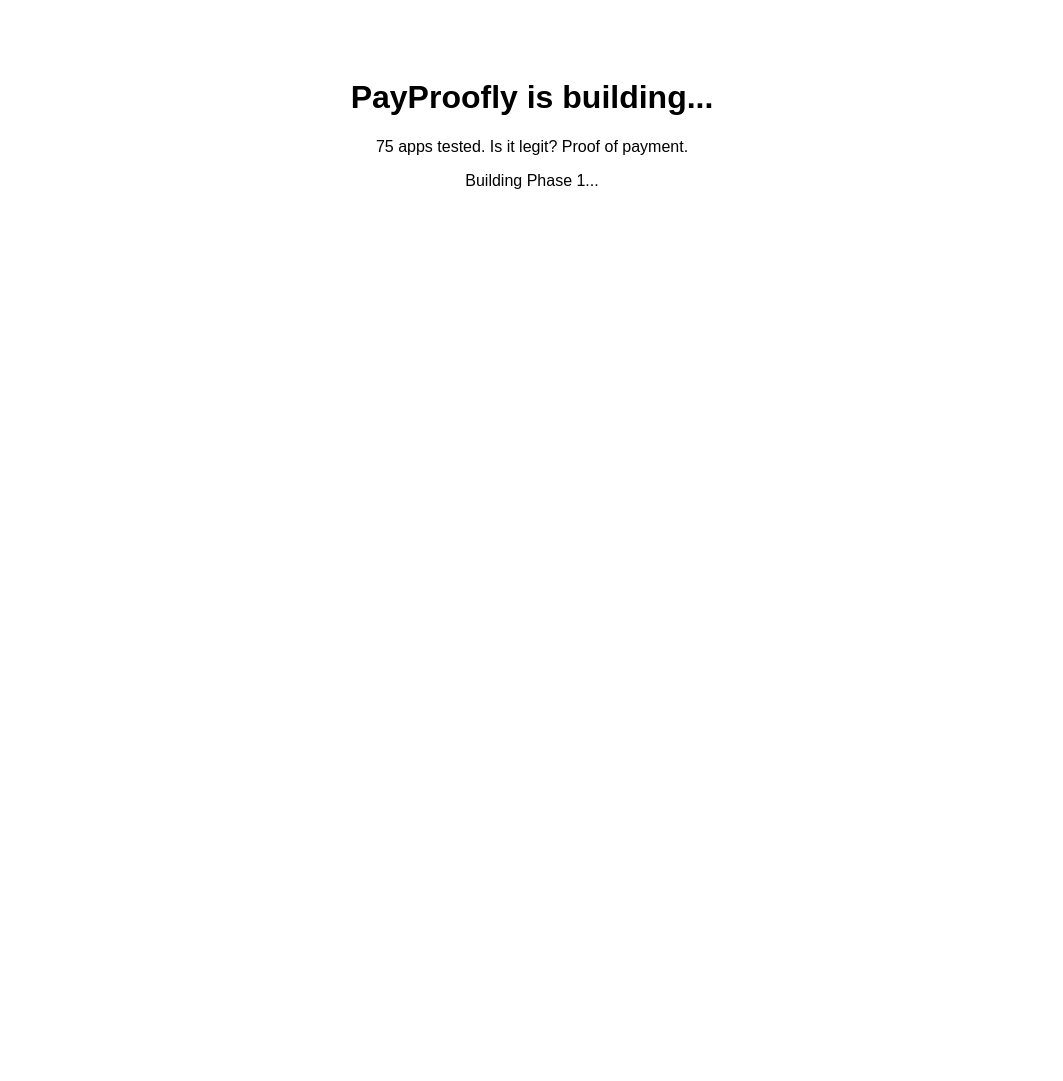
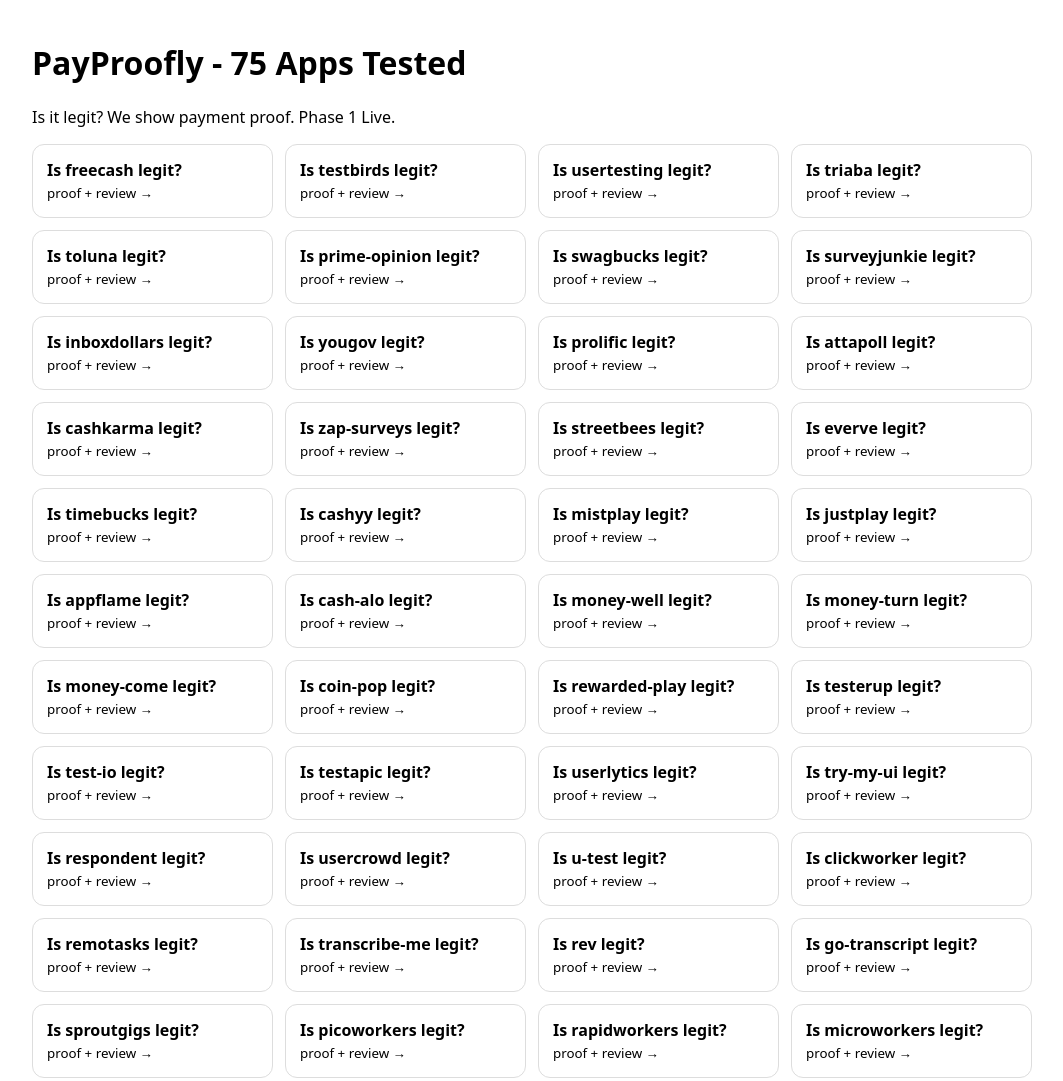
Before and after one commit to DarkOnek/payproofly, a plain HTML site: page index.html in a window 1280 px wide. Shown: the top 1081 px of the page, without its empty margins (108-1171 px from the left). Before the commit the page ends 800 px from the top, so only its background shows below. Drawn offline with Linux system fonts and the light colour scheme.

Commit message:
Update index.html

```diff
--- a/index.html
+++ b/index.html
@@ -1,9 +1,16 @@
 <!DOCTYPE html>
-<html>
-<head><title>PayProofly - Coming Soon</title></head>
-<body style="font-family:sans-serif; text-align:center; padding:50px">
-<h1>PayProofly is building...</h1>
-<p>75 apps tested. Is it legit? Proof of payment.</p>
-<p>Building Phase 1...</p>
-</body>
-</html>
+<html lang="en"><head><meta charset="utf-8"><meta name="viewport" content="width=device-width,initial-scale=1">
+<title>PayProofly - 75 Apps Tested</title>
+<style>
+body{font-family:system-ui;max-width:1000px;margin:0 auto;padding:20px}
+.grid{display:grid;grid-template-columns:repeat(auto-fill,minmax(200px,1fr));gap:12px}
+.card{border:1px solid #ddd;border-radius:12px;padding:14px;text-decoration:none;color:#000}
+.card:hover{border-color:#000}
+</style></head><body>
+<h1>PayProofly - 75 Apps Tested</h1>
+<p>Is it legit? We show payment proof. Phase 1 Live.</p>
+<div class="grid" id="g"></div>
+<script>
+const apps=["freecash","testbirds","usertesting","triaba","toluna","prime-opinion","swagbucks","surveyjunkie","inboxdollars","yougov","prolific","attapoll","cashkarma","zap-surveys","streetbees","everve","timebucks","cashyy","mistplay","justplay","appflame","cash-alo","money-well","money-turn","money-come","coin-pop","rewarded-play","testerup","test-io","testapic","userlytics","try-my-ui","respondent","usercrowd","u-test","clickworker","remotasks","transcribe-me","rev","go-transcript","sproutgigs","picoworkers","rapidworkers","microworkers","amazonturk","five-squirrels","scribie","honeygain","pawns-app","packetshare","peer2profit","earn-app","cash-raven","cashmagnet","mcmoney","geminset","featurepoints","cashpirate","appkarma","appstation","cash-em-all","lucky-cash","bumped","acorns","sweatcoin","step-set-go","current-music","mode-earn-app","foap","shutterstock-contributor","eyeem","userfeel","be-my-eye","roamler","field-agent","mobeye"];
+document.getElementById('g').innerHTML=apps.map(a=>`<a class="card" href="/${a}/"><b>Is ${a} legit?</b><br><small>proof + review →</small></a>`).join('');
+</script></body></html>
```
